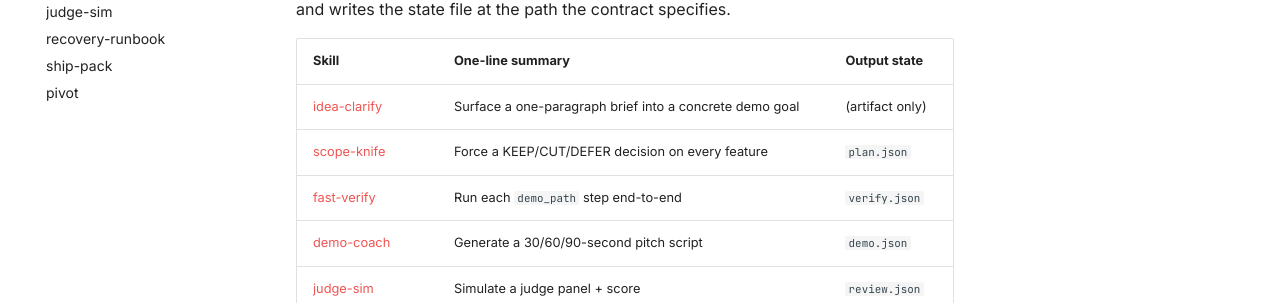
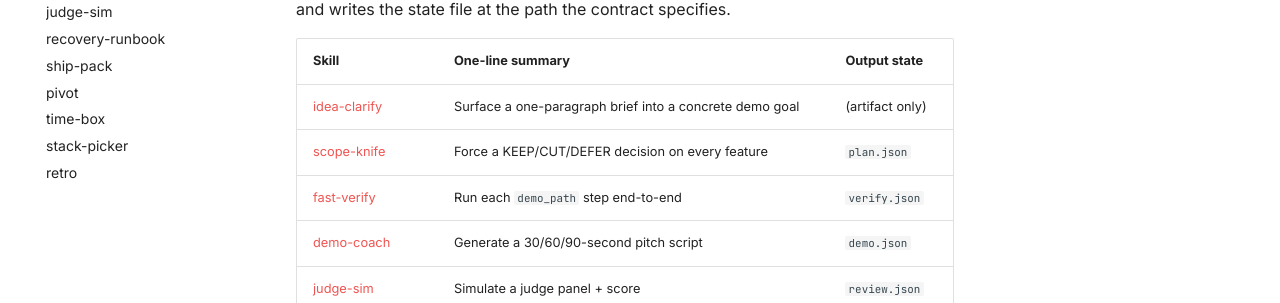
Before and after one commit to MAGA2010/hackathon-run, an MkDocs documentation site: the page built from docs/skills/index.md, in a window 1280 px wide. Shown: the part 282-585 px from the top of the page. Built offline with MkDocs 1.6.1 and Material for MkDocs 9.7.7, drawn with Linux system fonts in a browser that asks for light colours; comment, search, counter and statistics services are not loaded.

Commit message:
docs: add 3 new skill pages to mkdocs nav
Wires docs/skills/time-box.md, docs/skills/stack-picker.md, and docs/skills/retro.md into the mkdocs nav so they appear in the Skills section of the generated site.

```diff
--- a/mkdocs.yml
+++ b/mkdocs.yml
@@ -91,6 +91,9 @@ nav:
       - recovery-runbook: skills/recovery-runbook.md
       - ship-pack: skills/ship-pack.md
       - pivot: skills/pivot.md
+      - time-box: skills/time-box.md
+      - stack-picker: skills/stack-picker.md
+      - retro: skills/retro.md
   - Architecture:
       - Overview: architecture/overview.md
       - State Schemas: architecture/state-schemas.md
```
